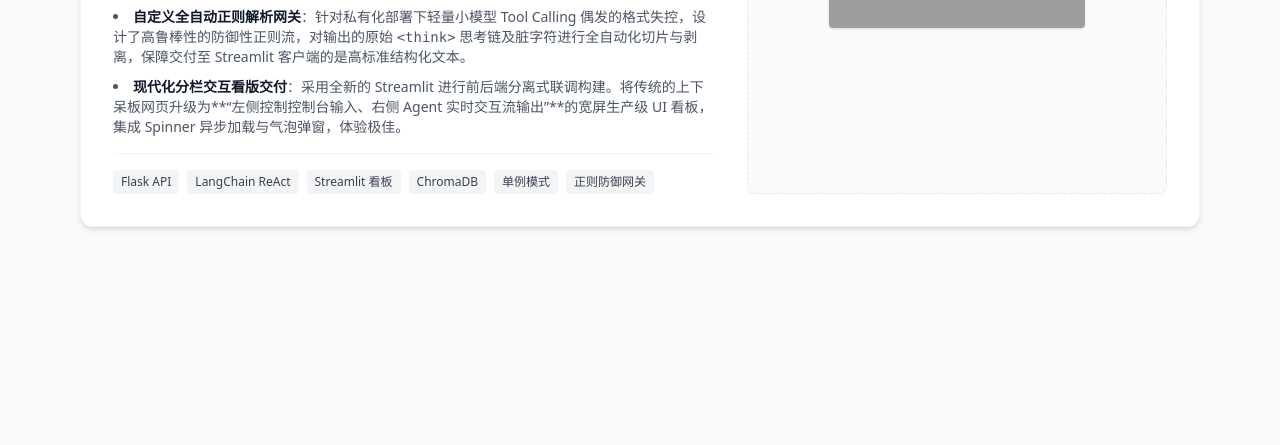
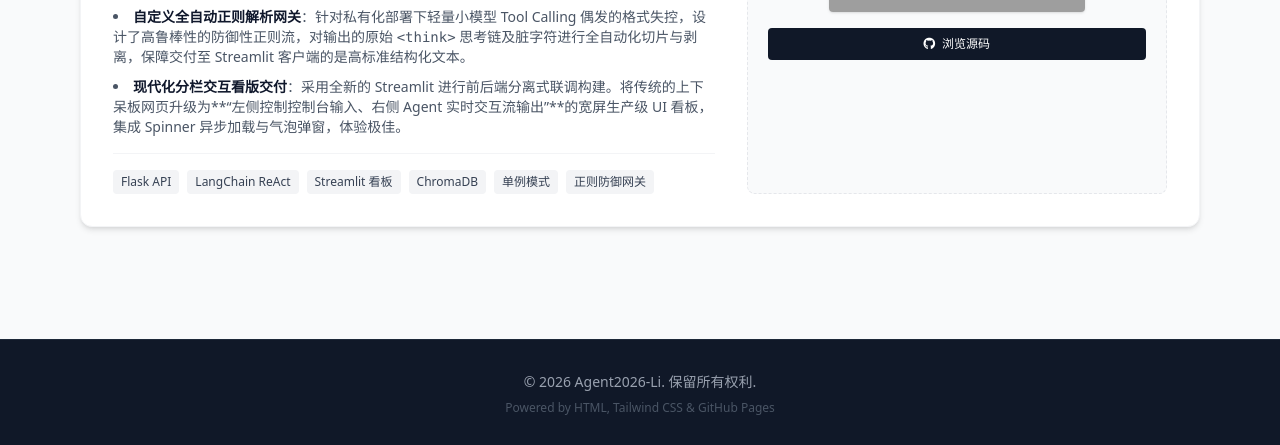
Before and after one commit to Agent2026-Li/Agent2026-Li.github.io, a plain HTML site: page index.html in a window 1280 px wide. Shown: the part 2235-2680 px from the top of the page. Before the commit the page ends 2574 px from the top, so only its background shows below. Drawn offline with nearby package versions, Linux system fonts and the light colour scheme; grey boxes are pictures that could not be loaded.

Commit message:
Update index.html

```diff
--- a/index.html
+++ b/index.html
@@ -188,4 +188,19 @@
                         <span class="text-xs text-sky-500 font-semibold mb-2"><i class="fa-solid fa-code mr-1"></i> Streamlit 宽屏交互演示 (GIF/MP4)</span>
                         <img src="./img/insightscan-demo.jpg" alt="InsightScan 运行动态图" class="rounded shadow-sm max-h-48 object-cover mb-4" onerror="this.src='https://images.unsplash.com/photo-1531746790731-6c087fecd65a?auto=format&fit=crop&w=600&q=80'">
                         <div class="flex space-x-3 w-full">
-                            <a
+                            <a href="https://github.com/Agent2026-Li/InsightScan-.git" target="_blank" class="flex-1 text-center bg-gray-900 text-white text-xs py-2 px-3 rounded hover:bg-gray-800 transition"><i class="fa-brands fa-github mr-1"></i> 浏览源码</a>
+                        </div>
+                    </div>
+                </div>
+            </div>
+        </section>
+
+    </main>
+
+    <footer class="bg-gray-900 text-gray-400 py-8 text-center text-sm border-t border-gray-800">
+        <p>© 2026 Agent2026-Li. 保留所有权利.</p>
+        <p class="mt-2 text-xs text-gray-600">Powered by HTML, Tailwind CSS & GitHub Pages</p>
+    </footer>
+
+</body>
+</html>
```
